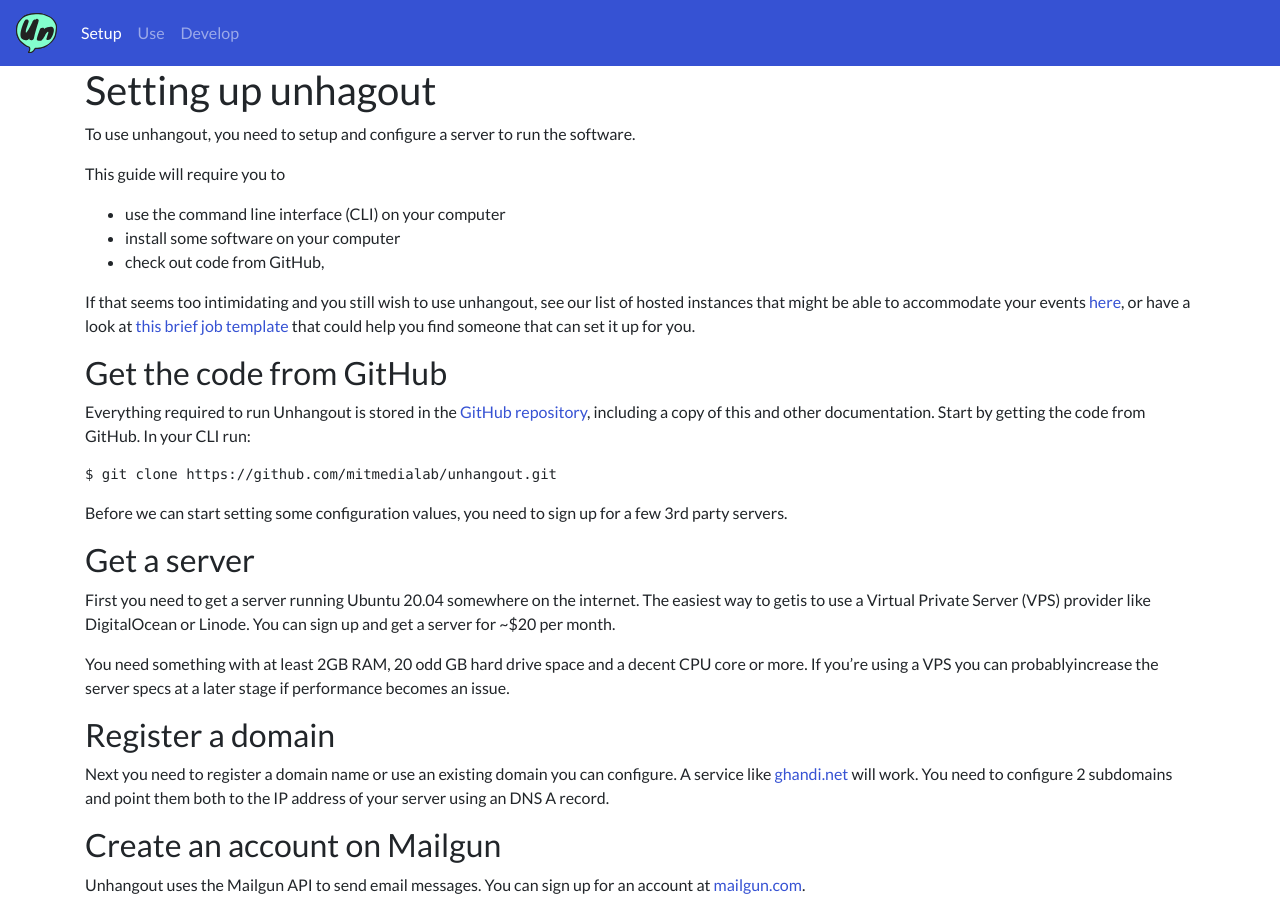
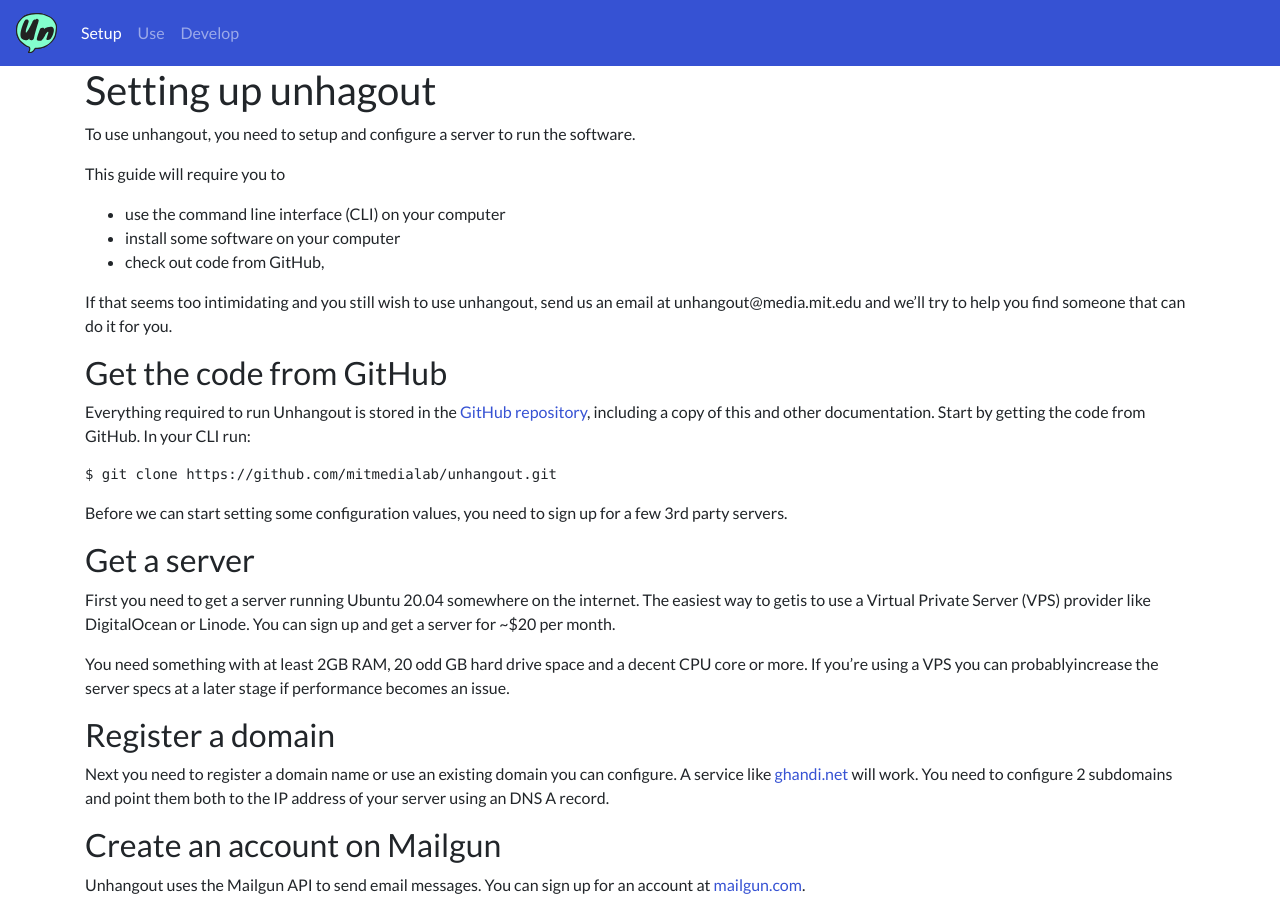
Before and after one commit to mitmedialab/unhangout, a Jekyll site: the page built from docs/setup.md, in a window 1280 px wide and 900 px high. Built offline with Jekyll 4.4.1, drawn with Linux system fonts in a browser that asks for light colours.

Commit message:
Update setup into wrt finding help

```diff
--- a/docs/setup.md
+++ b/docs/setup.md
@@ -12,7 +12,7 @@
 - install some software on your computer
 - check out code from GitHub,
 
-If that seems too intimidating and you still wish to use unhangout, see our list of hosted instances that might be able to accommodate your events [here]({{site.baseurl}}/hosted-instances/), or have a look at [this brief job template]({{site.baseurl}}/job-template/) that could help you find someone that can set it up for you.
+If that seems too intimidating and you still wish to use unhangout, send us an email at unhangout@media.mit.edu and we'll try to help you find someone that can do it for you.
 
 ## Get the code from GitHub
 
```
